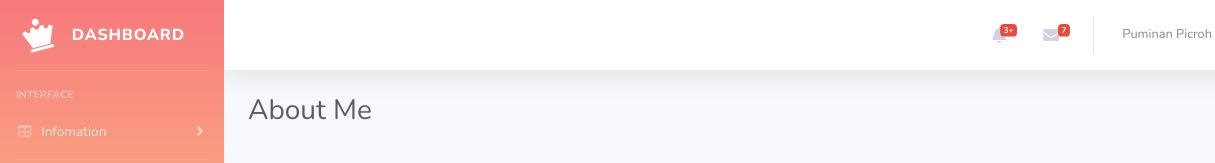
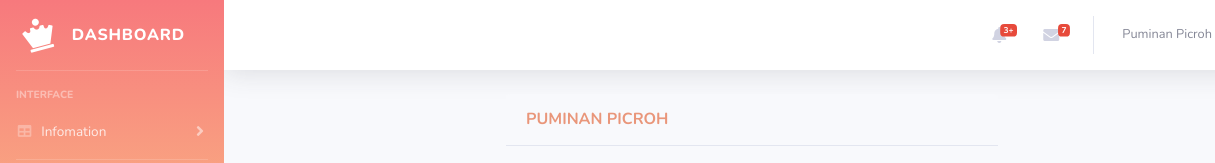
Before and after one commit to dhinvhum/Project-II, a plain HTML site: page about.html in a window 1280 px wide. Shown: the top 163 px of the page, 0-1215 px from the left. Drawn offline with nearby package versions, Linux system fonts and the light colour scheme; grey boxes are pictures that could not be loaded.

Commit message:
update about me

```diff
--- a/about.html
+++ b/about.html
@@ -222,11 +222,6 @@
         <!-- Begin Page Content -->
         <div class="container-fluid">
 
-          <!-- Page Heading -->
-          <div class="d-sm-flex align-items-center justify-content-between mb-4">
-            <h1 class="h3 mb-0 text-gray-800">About Me</h1>
-          </div>
-
           <div class="row">
 
               <div class="col-md-3"></div>
```
